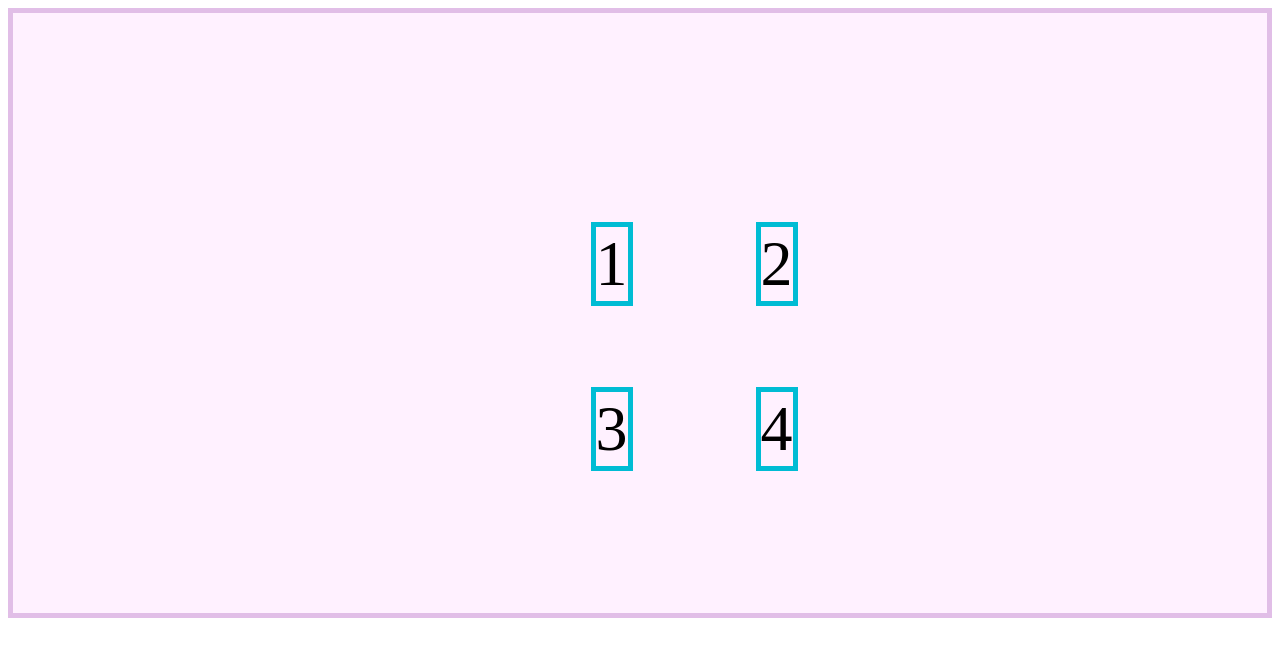
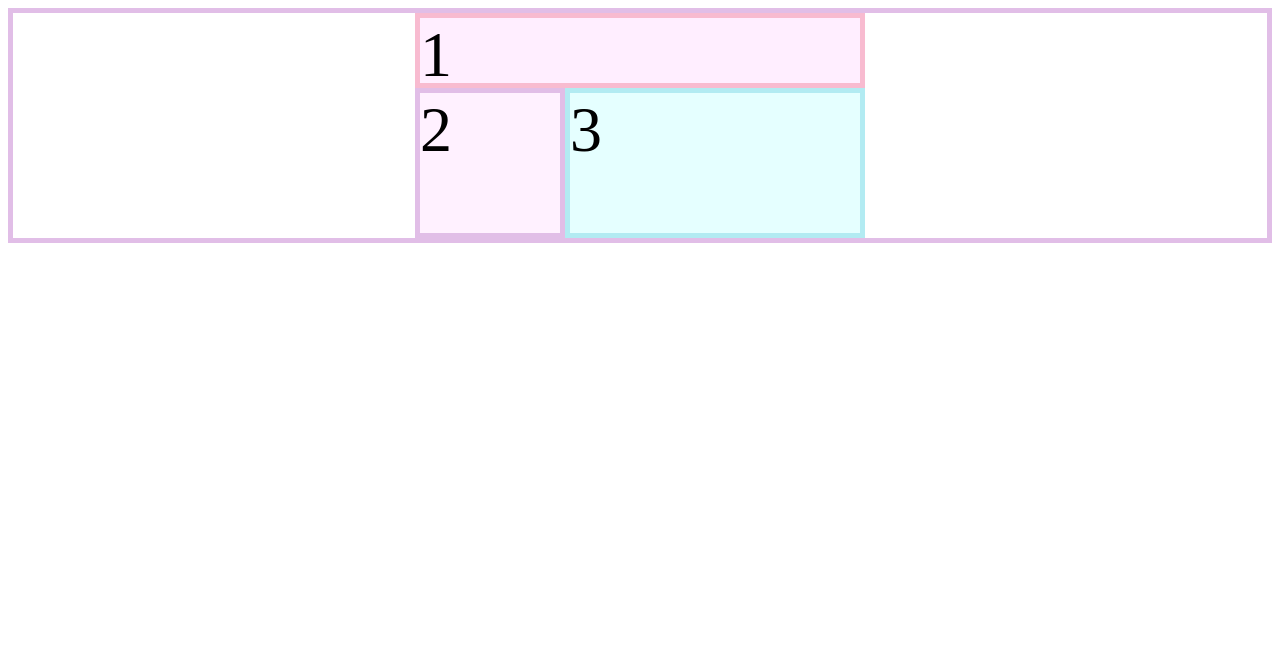
Before and after one commit to chrisjv87/curso-Basico-CSS-Grid, a plain HTML site: page index.html in a window 1280 px wide. Drawn offline with Linux system fonts and the light colour scheme.

Commit message:
Propiedades de ubicacion: Ejemplo 1

```diff
--- a/index.html
+++ b/index.html
@@ -4,14 +4,13 @@
     <meta charset="UTF-8">
     <meta name="viewport" content="width=device-width, initial-scale=1.0">
     <title>Curso de CSS Grid Basico</title>
-    <link rel="stylesheet" href="./reto1.css">
+    <link rel="stylesheet" href="./prop-ubicacion.css">
 </head>
 <body>
     <div class="contenedor">
-        <div class="item">1</div>
-        <div class="item">2</div>
-        <div class="item">3</div>
-        <div class="item">4</div>
+        <div class="item item-1">1</div>
+        <div class="item item-2">2</div>
+        <div class="item item-3">3</div>
     </div>
 </body>
 </html>
--- /dev/null
+++ b/prop-ubicacion.css
@@ -0,0 +1,29 @@
+.contenedor {
+    border: 5px solid #e1bee7;
+    background-color: white;
+    display: grid;
+    grid-template-columns: 150px 150px 150px;
+    grid-template-rows: 75px 75px 75px;
+    place-content: center;
+}
+
+.item {
+    font-size: 4rem;
+}
+
+.item-1 {
+    border: 5px solid #f8bbd0;
+    background-color: #ffeeff;
+    grid-column-start: 1;
+    grid-column-end: 4;
+}
+.item-2 {
+    border: 5px solid #e1bee7;
+    background-color: #fff1ff;
+    grid-row: 2 / 4; /* start/end */
+}
+.item-3 {
+    border: 5px solid #b2ebf2;
+    background-color: #e5ffff;
+    grid-area: 2 / 2 / 4 / 4; /* rowStart/columnStart/rowEnd/columnEnd */
+}
```
Also changed, not shown: prop-alineacion.css (renamed from reto1.css), prop-contenedor.css (renamed from reto.css).
